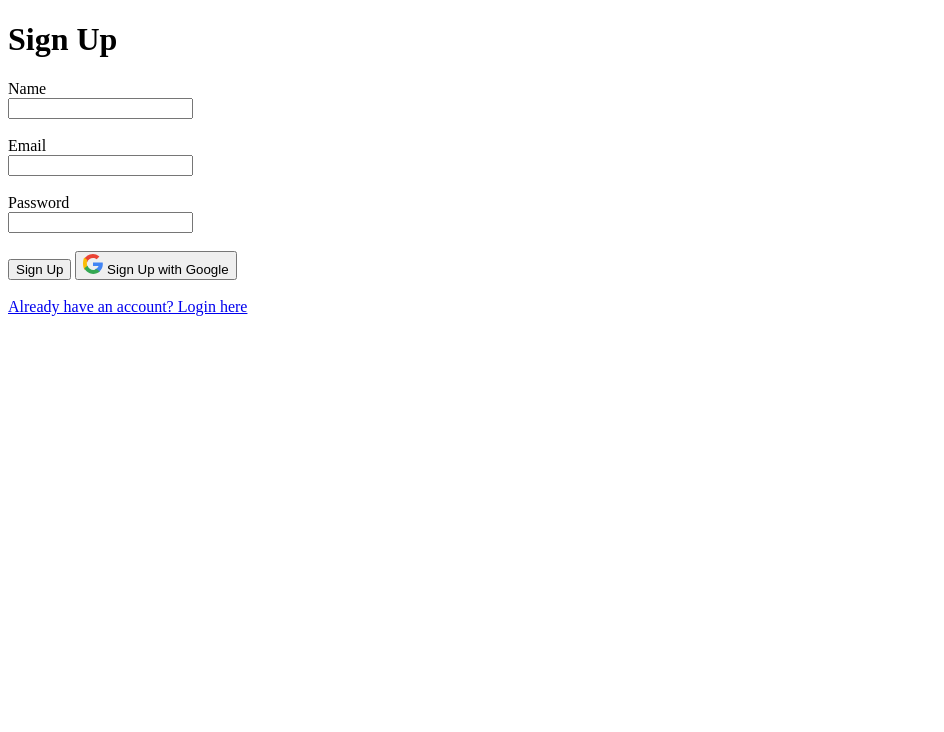
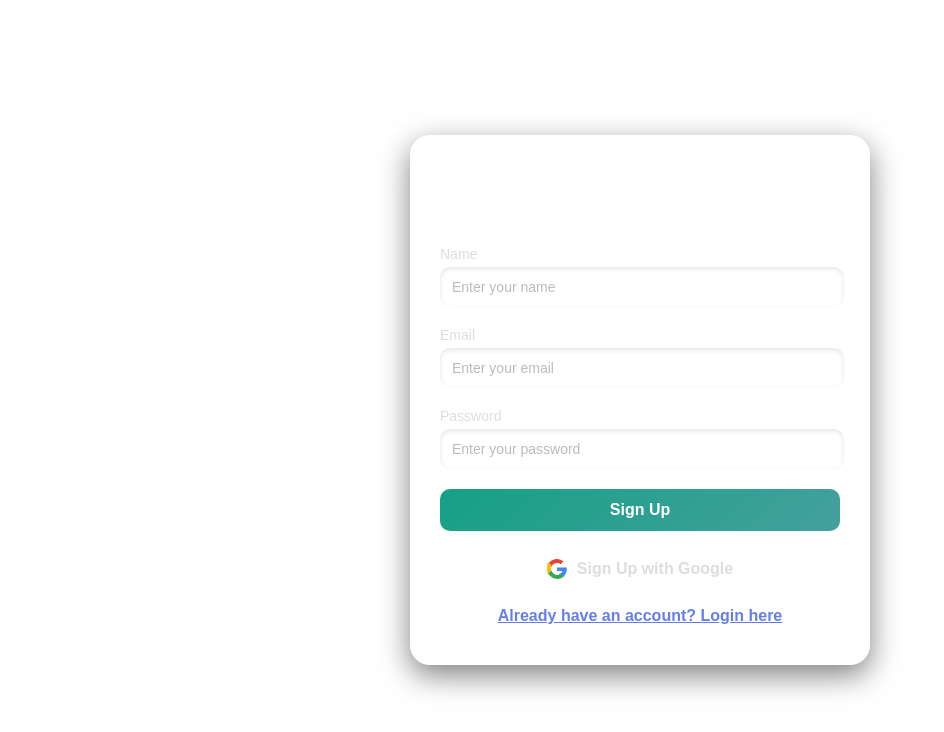
Before and after one commit to NafNawal04/Chikitsha_Shohayok, a website: page views/signup.html in a window 1280 px wide. Shown: the whole page, without its empty margins (0-944 px from the left). Drawn offline with Linux system fonts and the light colour scheme.

Commit message:
fixed login and signup route

```diff
--- /dev/null
+++ b/styles/auth.css
@@ -0,0 +1,119 @@
+body {
+    font-family: 'Raleway', sans-serif;
+    background: url('https://elementor.com/cdn-cgi/image/f=auto,w=800,h=450/https://elementor.com/blog/wp-content/uploads/2021/09/1-linear-color-gradient-example-1024x576.jpg');
+    background-size: cover;
+    height: 100vh;
+    margin: 0;
+    color: #fff;
+    display: flex;
+    justify-content: center;
+    align-items: center;
+    flex-direction: column;
+}
+
+.logo {
+    position: absolute;
+    top: 20px;
+    left: 50px;
+}
+
+.logo img {
+    width: 200px;
+}
+
+.login-container {
+    background: rgba(255,255,255,0.07);
+    padding: 40px 30px;
+    border-radius: 20px;
+    box-shadow: 0 10px 30px rgba(0, 0, 0, 0.5);
+    text-align: center;
+    width: 400px;
+    backdrop-filter: blur(10px);
+}
+
+.login-container h1 {
+    font-size: 28px;
+    margin-bottom: 20px;
+    color: #fff;
+}
+
+.login-container label {
+    font-size: 14px;
+    display: block;
+    margin: 15px 0 5px;
+    text-align: left;
+    color: #ddd;
+}
+
+.login-container input {
+    width: 95%;
+    padding: 12px;
+    border: none;
+    border-radius: 10px;
+    margin-bottom: 5px;
+    font-size: 14px;
+    background: rgba(255, 255, 255, 0.1);
+    color: #fff;
+    box-shadow: inset 0 2px 5px rgba(0, 0, 0, 0.1);
+}
+
+.login-container input::placeholder {
+    color: #bbb;
+}
+
+.login-container button {
+    width: 100%;
+    padding: 12px;
+    border: none;
+    border-radius: 10px;
+    margin-top: 15px;
+    font-size: 16px;
+    font-weight: bold;
+    cursor: pointer;
+    transition: all 0.3s ease;
+}
+
+.login-container button[type="submit"] {
+    background: linear-gradient(135deg, #16a085, #44a09d);
+    color: white;
+}
+
+.login-container button[type="submit"]:hover {
+    background: linear-gradient(135deg, #44a09d, #16a085);
+}
+
+.login-container .google-login {
+    background: rgba(255, 255, 255, 0.1);
+    color: #ddd;
+    margin-top: 15px;
+    display: flex;
+    align-items: center;
+    justify-content: center;
+    gap: 10px;
+    font-size: 16px;
+    border: 1px solid rgba(255, 255, 255, 0.2);
+    border-radius: 10px;
+    transition: all 0.3s ease;
+}
+
+.login-container .google-login:hover {
+    background: rgba(255, 255, 255, 0.2);
+    transform: scale(1.05);
+}
+
+.login-container a {
+    display: block;
+    margin-top: 15px;
+    color: #667eea;
+    text-decoration: none;
+    font-weight: 600;
+}
+
+.login-container a:hover {
+    text-decoration: underline;
+}
+
+.google-logo {
+    width: 20px;
+    height: 20px;
+}
--- /dev/null
+++ b/styles/landingPage.css
@@ -0,0 +1,58 @@
+body {
+    background-image: url('https://elementor.com/cdn-cgi/image/f=auto,w=800,h=450/https://elementor.com/blog/wp-content/uploads/2021/09/1-linear-color-gradient-example-1024x576.jpg');
+    background-size: cover;
+    background-position: center;
+    background-repeat: no-repeat;
+    height: 100vh;
+    margin: 0;
+    display: flex;
+    justify-content: center;
+    align-items: center;
+    font-family: Arial, sans-serif;
+}
+
+div {
+    text-align: center;
+    background-color: rgba(255, 255, 255, 0.7);
+    padding: 40px;
+    border-radius: 10px;
+    box-shadow: 0px 4px 8px rgba(0, 0, 0, 0.1);
+}
+
+h1 {
+    font-size: 36px;
+    color: #2c3e50;
+    margin-bottom: 30px;
+}
+
+button {
+    padding: 15px 30px;
+    font-size: 18px;
+    color: white;
+    background-color: #1abc9c;
+    border: none;
+    border-radius: 5px;
+    cursor: pointer;
+    margin: 10px;
+    transition: background-color 0.3s ease;
+}
+
+button:hover {
+    background-color: #16a085;
+}
+
+button:disabled {
+    background-color: #bdc3c7;
+    cursor: not-allowed;
+}
+
+@media (max-width: 768px) {
+    h1 {
+        font-size: 28px;
+    }
+
+    button {
+        font-size: 16px;
+        padding: 12px 25px;
+    }
+}
--- a/views/signup.html
+++ b/views/signup.html
@@ -1,30 +1,28 @@
 <!DOCTYPE html>
 <html lang="en">
+
 <head>
     <meta charset="UTF-8">
     <meta name="viewport" content="width=device-width, initial-scale=1.0">
     <title>Sign Up</title>
+    <link href="https://fonts.googleapis.com/css2?family=Poppins:wght@400;600&display=swap" rel="stylesheet">
+    <link rel="stylesheet" href="../styles/auth.css">
 </head>
+
 <body>
-    <div>
+
+    <div class="login-container">
         <h1>Sign Up</h1>
         <form action="/signup" method="POST">
-            <div>
-                <label for="name">Name</label><br>
-                <input type="text" id="name" name="name" required>
-            </div>
-            <br>
-            <div>
-                <label for="email">Email</label><br>
-                <input type="email" id="email" name="email" required>
-            </div>
-            <br>
-            <div>
-                <label for="password">Password</label><br>
-                <input type="password" id="password" name="password" required>
-            </div>
-            <br>
-            <div>
+            <label for="name">Name</label>
+            <input type="text" id="name" name="name" placeholder="Enter your name" required>
+
+            <label for="email">Email</label>
+            <input type="email" id="email" name="email" placeholder="Enter your email" required>
+
+            <label for="password">Password</label>
+            <input type="password" id="password" name="password" placeholder="Enter your password" required>
+
             <button type="submit">Sign Up</button>
             <button type="button" class="google-login" onclick="window.location.href='/auth/google'">
                 <svg class="google-logo" xmlns="http://www.w3.org/2000/svg" viewBox="0 0 48 48" width="20px"
@@ -43,10 +41,11 @@
                     </path>
                 </svg>
                 Sign Up with Google</button>
-            </div>
         </form>
-        <br>
-        <a href="/login">Already have an account? Login here</a>
+
+
+        <a href="/login"><u>Already have an account? Login here</u></a>
     </div>
 </body>
+
 </html>
```
Also changed, not shown: routes/landing.routes.js (deleted, +0 -13 lines), views/landingPage.html (+2 -26 lines), views/login.html (+12 -16 lines). Lines whose indentation alone changed are shown as unchanged.
